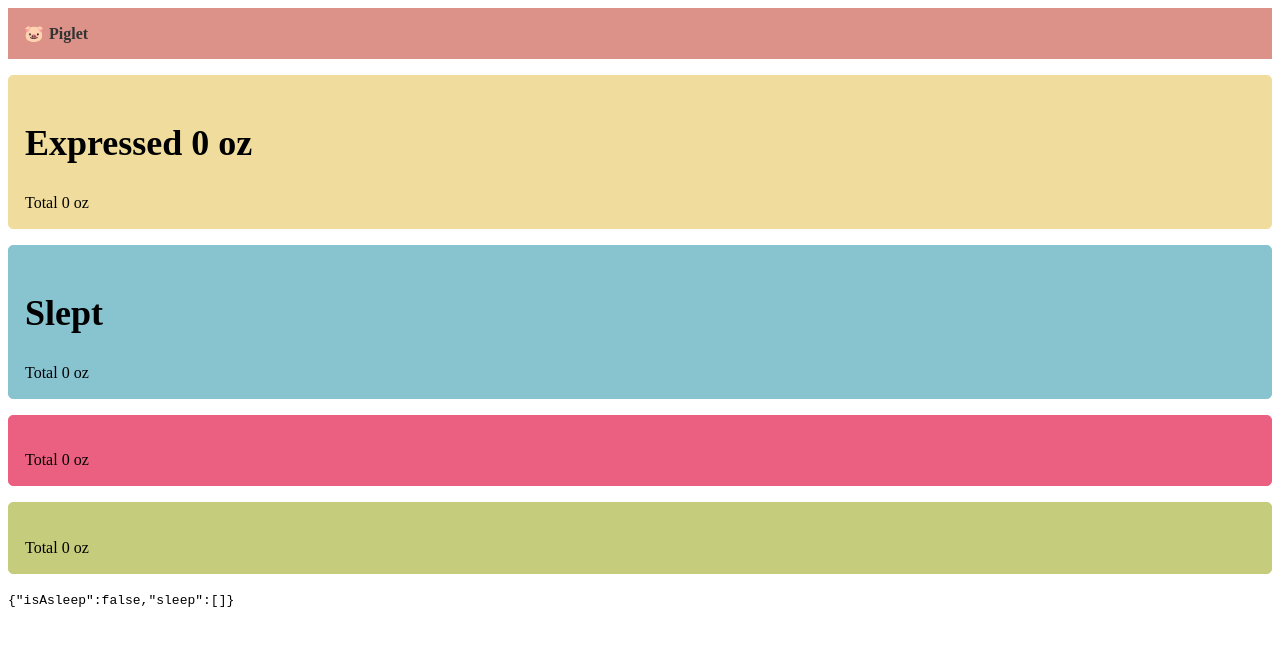
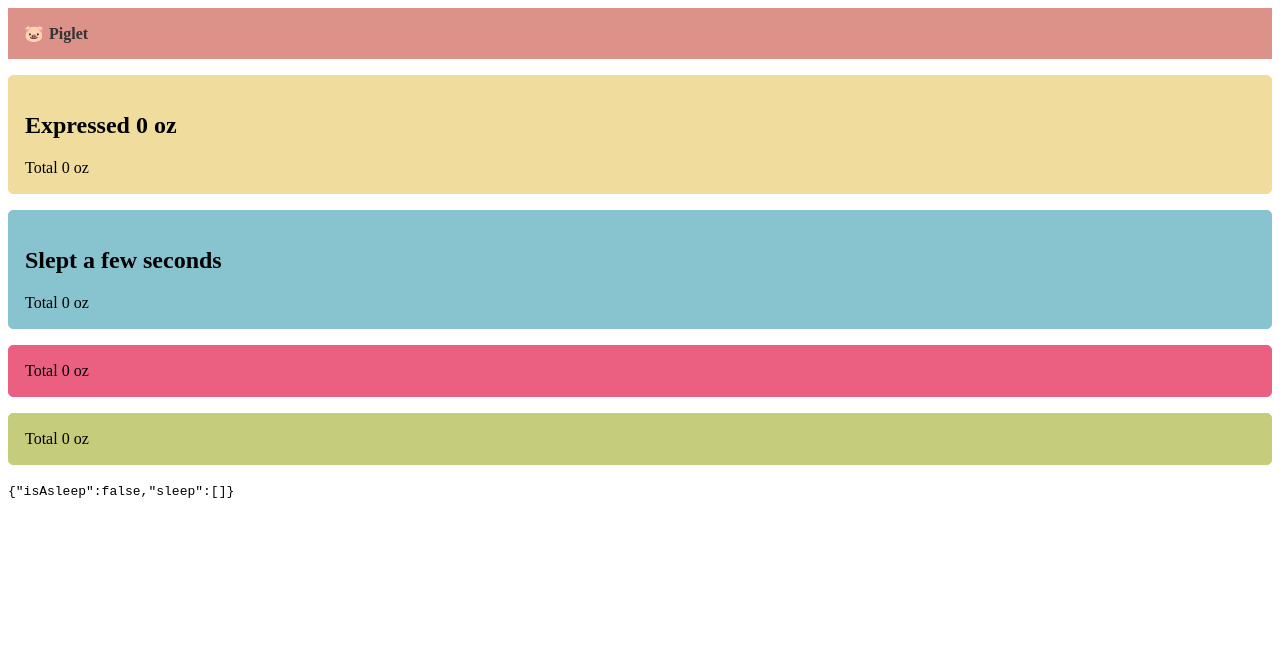
Before and after one commit to marifelangeles/piglet, a React (Create React App) app: page / in a window 1280 px wide. Shown: the top 646 px of the page. Built offline with nearby package versions, Linux system fonts and the light colour scheme.

Commit message:
show relative time for sleep tracker

```diff
--- a/src/components/RelativeTime.js
+++ b/src/components/RelativeTime.js
@@ -4,15 +4,18 @@ import { useDispatch, useSelector } from "react-redux";
 
 import moment from "moment";
 
-const RelativeTime = ({ type, timeStart, feedAmount }) => {
+const RelativeTime = ({
+  type,
+  feedTimeStart,
+  feedAmount,
+  lastSleepEnd,
+  lastSleepStart,
+  lastSleepTime,
+}) => {
   const dispatch = useDispatch();
   const [currentTime, setCurrentTime] = useState(new Date());
   const sleep = useSelector((state) => state.sleepReducer);
-
-  if (type === "sleep") {
-    console.log("timeStart", timeStart);
-    console.log("currentTime", currentTime);
-  }
+  const isAsleep = sleep.isAsleep;
 
   useEffect(() => {
     let timerID = setInterval(() => tick(), 1000);
@@ -24,18 +27,23 @@ const RelativeTime = ({ type, timeStart, feedAmount }) => {
   };
 
   const getRelativeTime = () => {
-    let relativeTime = moment(timeStart).from(currentTime);
-    return relativeTime;
+    if (type === "feed") {
+      return feedTimeStart && moment(feedTimeStart).from(currentTime);
+    }
+    if (type === "sleep") {
+      return lastSleepTime && moment(lastSleepTime).from(currentTime);
+    }
   };
 
   const sleepingTime = () => {
-    let time = moment(timeStart).from(currentTime, true);
+    let time = moment(lastSleepStart).from(currentTime, true);
     return time;
   };
 
-  let start = moment(timeStart);
-  let end = moment(currentTime);
-  let duration = end.diff(start, false);
+  const sleepDuration = () => {
+    let duration = moment(lastSleepStart).from(lastSleepEnd, true);
+    return duration;
+  };
 
   const status = () => {
     switch (type) {
@@ -47,7 +55,7 @@ const RelativeTime = ({ type, timeStart, feedAmount }) => {
         if (isAsleep) {
           return <h2>Sleeping {sleepingTime()}</h2>;
         } else {
-          return <h2>Slept </h2>;
+          return <h2>Slept {sleepDuration()}</h2>;
         }
       default:
         return "";
@@ -56,8 +64,17 @@ const RelativeTime = ({ type, timeStart, feedAmount }) => {
 
   return (
     <div>
-      <h1>{timeStart && getRelativeTime()}</h1>
-      <h2>{status()}</h2>
+      {/* {type === "sleep" ? (
+        isAsleep ? (
+          <h1>Fell asleep {getRelativeTime()}</h1>
+        ) : (
+          <h1>Woke up {getRelativeTime()}</h1>
+        )
+      ) : (
+        <h1>{getRelativeTime()}</h1>
+      )} */}
+      <h1>{getRelativeTime()}</h1>
+      {status()}
     </div>
   );
 };
--- a/src/components/Sleep.js
+++ b/src/components/Sleep.js
@@ -29,11 +29,6 @@ const Sleep = () => {
     navigate("./");
   };
 
-  // const sleepDuration = () => {
-  //   console.log("IN SLEEP DURATION");
-
-  // };
-
   return (
     <div>
       <h1>{moment(time).format("LT")}</h1>
--- a/src/components/Tracker.js
+++ b/src/components/Tracker.js
@@ -5,6 +5,7 @@ import { navigate } from "@reach/router";
 /** @jsx jsx */
 import { css, jsx } from "@emotion/core";
 import moment from "moment";
+import _ from "lodash";
 
 import RelativeTime from "./RelativeTime";
 
@@ -24,12 +25,31 @@ const Tracker = ({ type, bgColor }) => {
     return value;
   };
 
+  const getLastSleepStart = () => {
+    let lastSleepStart = _.findLast(sleepTimes, (time) => {
+      return time.start;
+    });
+    let value = lastSleepStart && lastSleepStart["start"];
+    console.log("TIME START", lastSleepStart);
+    console.log("value", value);
+    return value;
+  };
+  const getLastSleepEnd = () => {
+    let lastSleepEnd = _.findLast(sleepTimes, (time) => {
+      return time.end;
+    });
+    let value = lastSleepEnd && lastSleepEnd["end"];
+    console.log("TIME END", lastSleepEnd);
+    console.log("value", value);
+    return value;
+  };
+
   const getTimeType = () => {
     switch (type) {
       case "feed":
         return feedTimeStart;
-      case "sleep":
-        return getLastSleepTime();
+      // case "sleep":
+      //   return getLastSleepTime();
       default:
         return null;
     }
@@ -39,23 +59,6 @@ const Tracker = ({ type, bgColor }) => {
     let total = totalFeed.reduce((total, num) => total + num, 0);
     return total;
   };
-
-  // const getDuration = () => {
-  //   console.log("IN getSleepDuration");
-  //   // let duration = moment(timeStart).from(currentTime);
-  //   // return duration;
-  // };
-
-  // const status = () => {
-  //   switch (type) {
-  //     case "feed":
-  //       return <h2>Expressed {feedAmount} oz</h2>;
-  //     case "sleep":
-  //       return <h2>Slept {getDuration()}</h2>;
-  //     default:
-  //       return "";
-  //   }
-  // };
 
   return (
     <div
@@ -81,10 +84,12 @@ const Tracker = ({ type, bgColor }) => {
     >
       <RelativeTime
         type={type}
-        timeStart={getTimeType()}
+        feedTimeStart={feedTimeStart}
         feedAmount={feedAmount}
+        lastSleepEnd={getLastSleepEnd()}
+        lastSleepStart={getLastSleepStart()}
+        lastSleepTime={getLastSleepTime()}
       />
-      {/* <h2>{status()}</h2> */}
       <p>Total {getTotalFeed()} oz</p>
     </div>
   );
```
